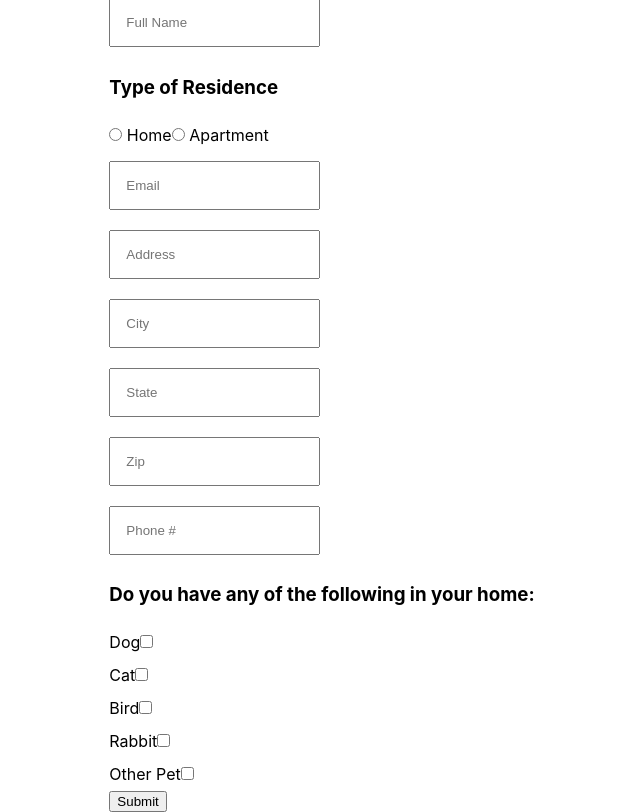
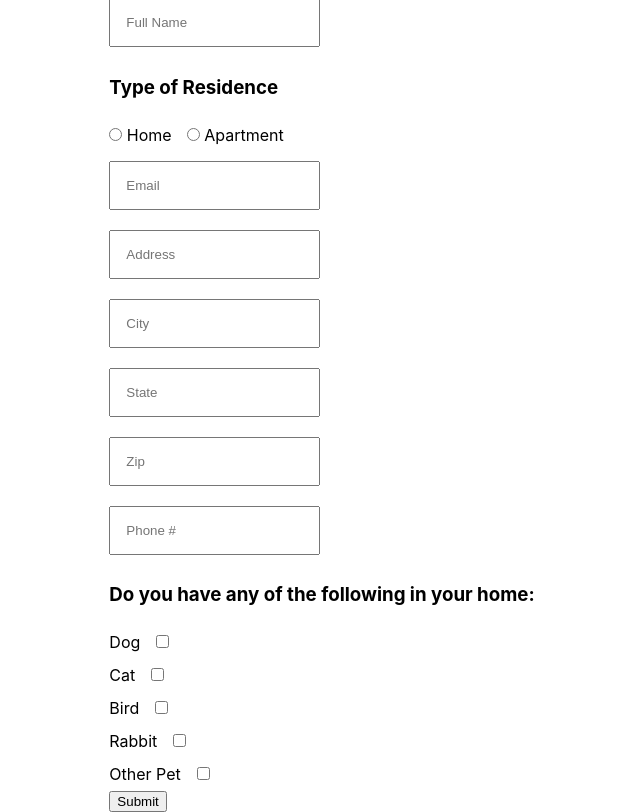
Before and after one commit to jburky15/react_adoption_form, a React (Create React App) app: page / in a window 1280 px wide. Shown: the whole page, without its empty margins (318-958 px from the left). Built offline with nearby package versions, Linux system fonts and the light colour scheme.

Commit message:
Added some basic styling

```diff
--- /dev/null
+++ b/src/components/FormCheckboxes.css
@@ -0,0 +1,3 @@
+input.checkbox {
+    margin-left: 1rem;
+}
--- a/src/components/FormCheckboxes.jsx
+++ b/src/components/FormCheckboxes.jsx
@@ -1,13 +1,12 @@
 import React from 'react'
+import './FormCheckboxes.css'
 
 const FormCheckboxes = (props) => {
   return (
     <div>
         <div className="formCheckboxes">
-            <label>
-                {props.label}
-                <input type="checkbox" />
-            </label>
+            {props.label}
+            <input className="checkbox" type="checkbox" />
         </div>
     </div>
   )
--- /dev/null
+++ b/src/components/FormRadios.css
@@ -0,0 +1,4 @@
+.residenceRadios input:nth-child(2) {
+    margin-left: 15px;
+    color: red;
+}
--- a/src/components/FormRadios.jsx
+++ b/src/components/FormRadios.jsx
@@ -1,9 +1,10 @@
 import React from 'react'
+import './FormRadios.css'
 
 const FormRadios = () => {
   return (
     <>
-        <div className="residenceRadioS">
+        <div className="residenceRadios">
             <input type="radio" value="Home" name="residence" /> Home
             <input type="radio" value="Apartment" name="residence" /> Apartment
         </div>
```
